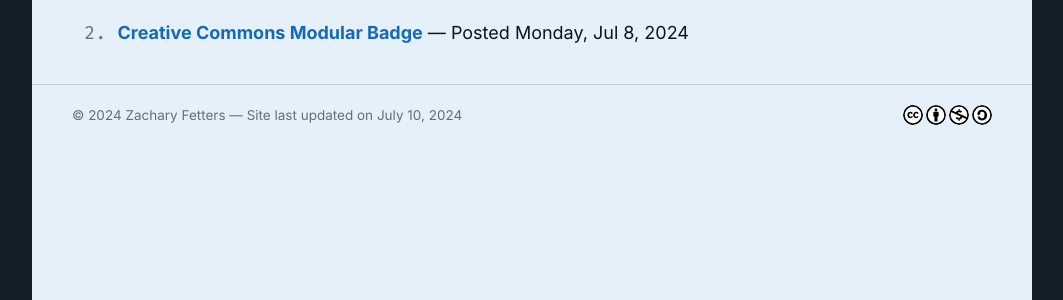
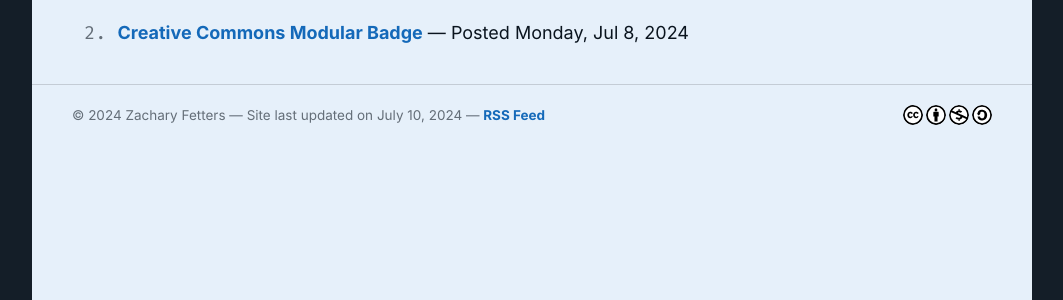
Before and after one commit to zfett/zach.fetters.me, a Jekyll site: the page built from _pages/index.md, in a window 1280 px wide. Shown: the part 524-824 px from the top of the page, without its empty margins (108-1171 px from the left). Built offline with Jekyll 4.4.1, drawn with Linux system fonts in a browser that asks for light colours.

Commit message:
added rss feed

```diff
--- a/Gemfile
+++ b/Gemfile
@@ -6,3 +6,4 @@
 gem "gemoji", "~> 3.0"
 
 gem "jekyll-paginate-v2"
+gem "jekyll-feed"
--- a/_config.yml
+++ b/_config.yml
@@ -4,9 +4,10 @@
   email: "hi@zach.fetters.me"
 timezone: "America/New_York"
 url: https://zach.fetters.me
+
 plugins:
   - jekyll-paginate-v2
-gems: [jekyll-paginate-v2]
+  - jekyll-feed
 
 pagination:
   enabled: true
--- a/_includes/footer.html
+++ b/_includes/footer.html
@@ -1,4 +1,4 @@
 <footer>
-    <span id="copyright">&copy; {{site.time | date: '%Y'}} {{site.title}} &mdash; Site last updated on {{site.time | date: '%B %e, %Y'}}</span>
+    <span id="copyright">&copy; {{site.time | date: '%Y'}} {{site.title}} &mdash; Site last updated on {{site.time | date: '%B %e, %Y'}} &mdash; <a href="/feed.xml">RSS Feed</a></span>
     {% include creative-commons.html terms="by nc sa" url="/content-license/" %}
 </footer>
```
Also changed, not shown: Gemfile.lock.
